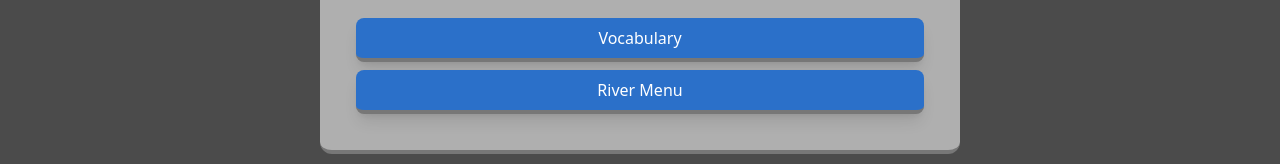
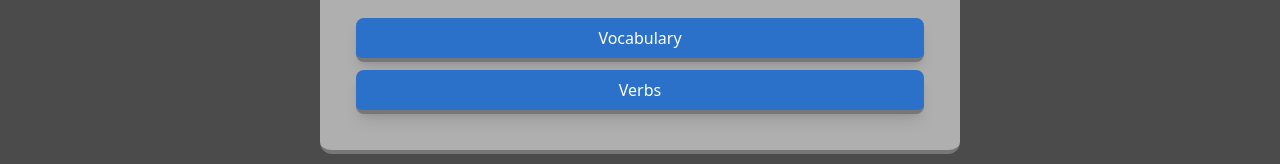
Before and after one commit to rurigrass/anglicky-cesky, a Next.js app: page / in a window 1280 px wide. Shown: the part 332-496 px from the top of the page. Built offline with nearby package versions, Linux system fonts and the light colour scheme.

Commit message:
removed river menu from main menu

```diff
--- a/src/pages/index.tsx
+++ b/src/pages/index.tsx
@@ -26,9 +26,9 @@ const Home = () => {
           <button className='button bg-duo-humpback text-white hover:bg-duo-macaw' onClick={() => setShowVocabGame(!showVocabGame)}>
             Vocabulary
           </button>
-          <button className='button bg-duo-humpback  text-white hover:bg-duo-macaw'>
+          {/* <button className='button bg-duo-humpback  text-white hover:bg-duo-macaw'>
             <Link href={{ pathname: '/river' }}>River Menu </Link>
-          </button>
+          </button> */}
           {/* {showVocabGame &&
             <div className='flex justify-center space-y-2 py-2 bg-duo-wolf rounded-xl border-t-4 border-b-duo-eel'>
               <button className='button bg-duo-macaw'>
@@ -36,9 +36,9 @@ const Home = () => {
               </button>
             </div>
           } */}
-          {/* <button className='button bg-duo-humpback text-white hover:bg-duo-macaw' onClick={() => setShowConjugationGame(!showConjugationGame)}>
+          <button className='button bg-duo-humpback text-white hover:bg-duo-macaw' onClick={() => setShowConjugationGame(!showConjugationGame)}>
             Verbs
-          </button> */}
+          </button>
           {showConjugationGame &&
             <div className='flex justify-center space-y-2 py-2 bg-duo-wolf rounded-xl border-t-4 border-b-duo-eel'>
               <button className='button bg-duo-humpback  text-white hover:bg-duo-macaw'>
```
